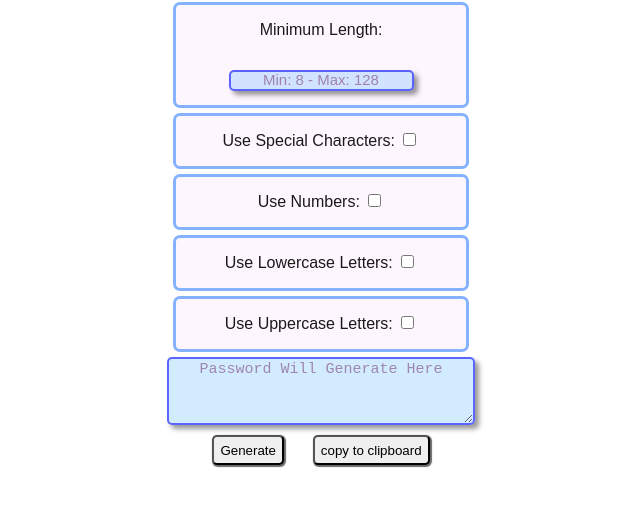
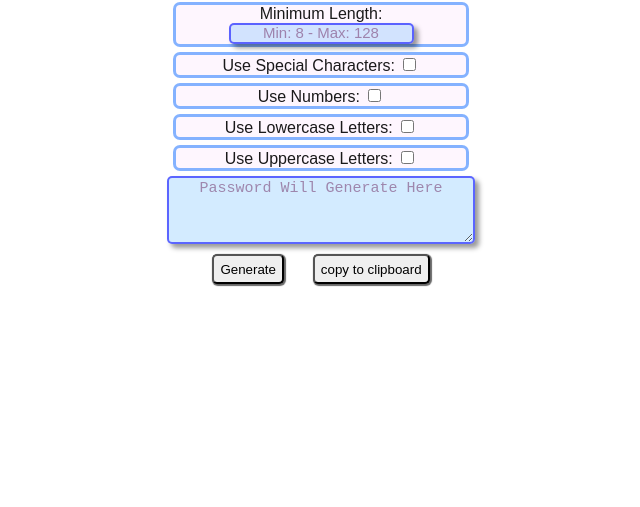
Before and after one commit to karanius/UofT_Password_Generator, a plain HTML site: page index.html in a window 1280 px wide. Shown: the part 91-598 px from the top of the page, without its empty margins (319-959 px from the left). Drawn offline with Linux system fonts and the light colour scheme.

Commit message:
tweaking UI

```diff
--- a/everything/style.css
+++ b/everything/style.css
@@ -42,7 +42,7 @@ body{
     border: 3px solid rgba(21, 115, 255, 0.521);
     width: 290px;
     text-align: center;
-    line-height: 50px;
+    /* line-height: 50px; */
     background-color: rgba(238, 130, 238, 0.075);
     border-radius: 7px;
     color: rgba(0, 0, 0, 0.897);
```
